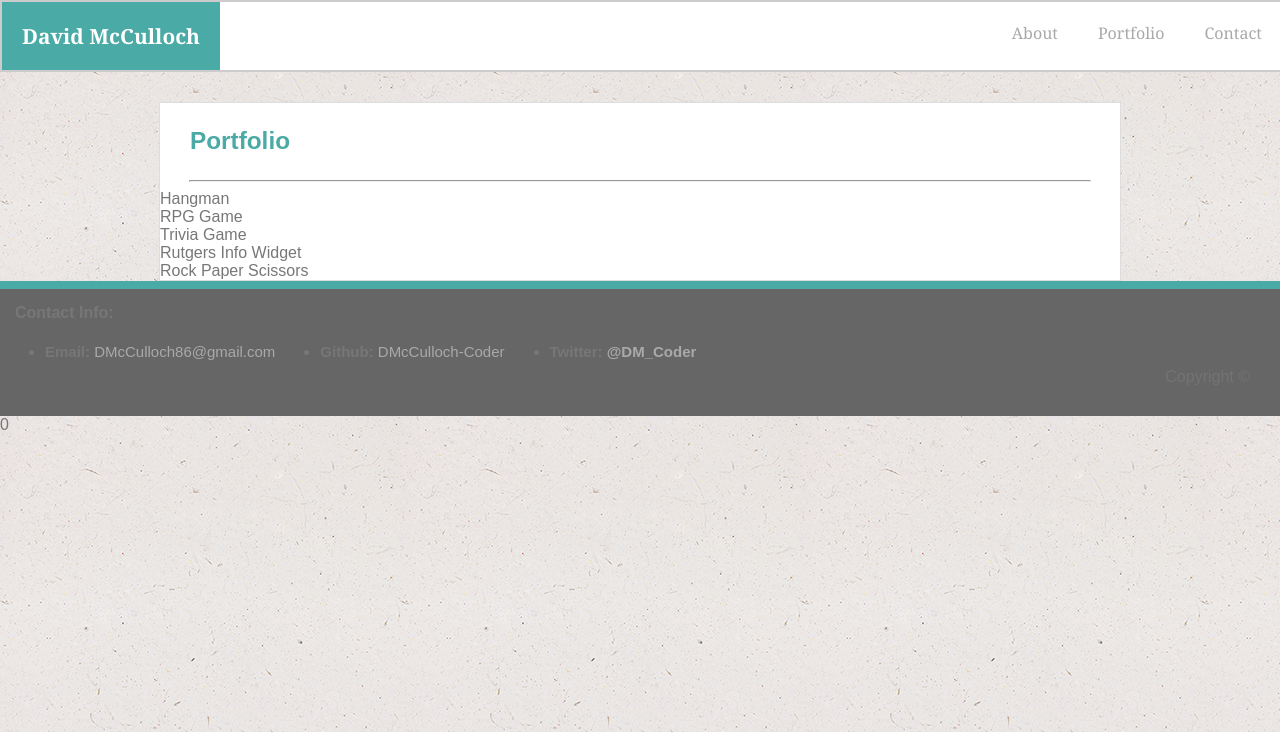
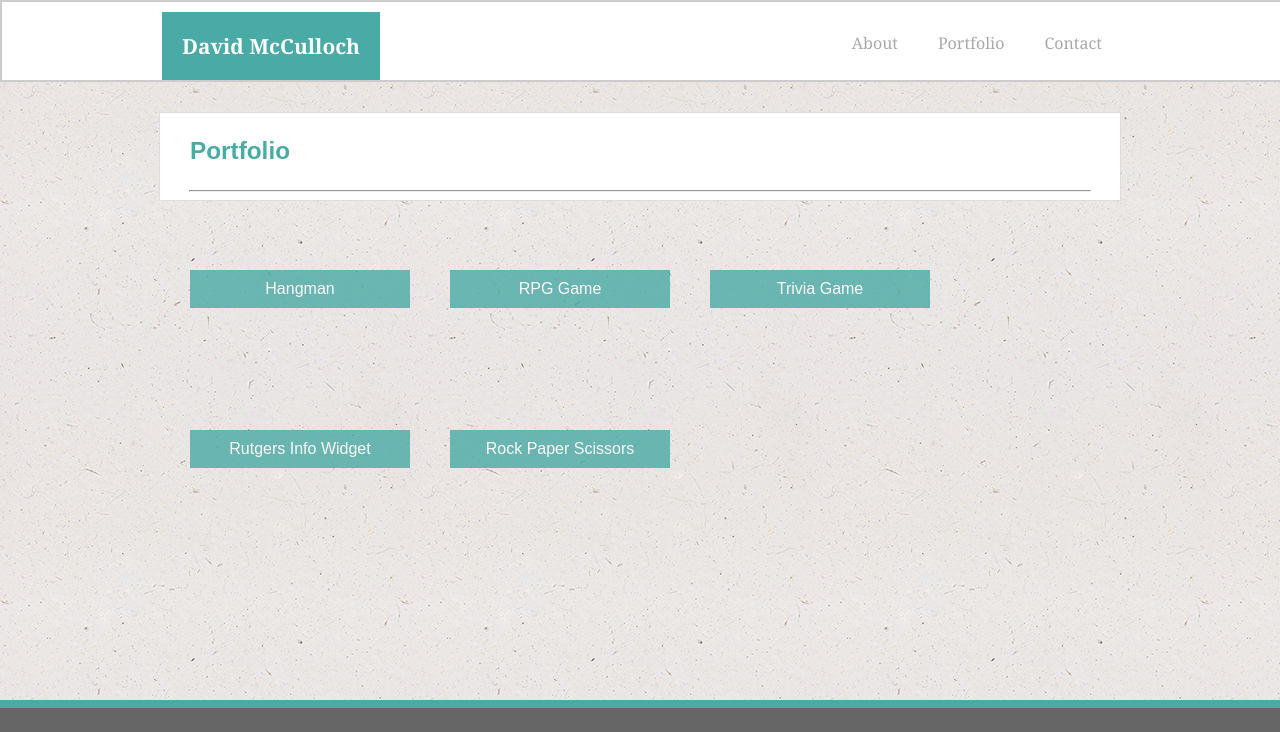
Before and after one commit to DMcCulloch-Coder/Basic-Portfolio, a plain HTML site: page portfolio.html in a window 1280 px wide. Shown: the top 732 px of the page. Drawn offline with Linux system fonts and the light colour scheme.

Commit message:
reformatted portfolio.html and contact.html to match index.html and started stylizing divs in portfolio.html

```diff
--- a/css/style.css
+++ b/css/style.css
@@ -27,8 +27,6 @@ header {
     font-family: 'Georgia', Times, 'Times New Roman', serif;
     width: 100%;
 
-
-
 }
 
 #headerWrap {
@@ -46,7 +44,6 @@ header {
     flex: 0 0 auto;
     margin-top: 30px;
 
-
 }
 
 #bodyWrap {
@@ -58,13 +55,11 @@ footer {
     background-color: #666666;
     flex-shrink: 0;
 
-
 }
 
 #footerWrap {
     width: 960px;
     margin: 0 auto;
-
 
 }
 
@@ -89,7 +84,6 @@ img {
     float: left;
     margin: 30px 30px 20px 30px;
 
-
 }
 
 .sectionName {
@@ -109,14 +103,12 @@ img {
 .bold {
     font-weight: bold;
 
-
 }
 
 .links {
     float: left;
     margin: 5px 40px 5px 5px;
     font-size: 15px;
-
 
 }
 
@@ -140,7 +132,6 @@ a:active {
 
 a:hover {
     color: lightblue;
-
 
 }
 
@@ -174,7 +165,6 @@ a:hover {
     background-color: #4aaaa5;
     margin: 20px 30px 20px 30px;
 
-
 }
 
 #submitButton {
@@ -186,7 +176,6 @@ a:hover {
 .socialLink {
     margin: 30px 0px 30px 30px;
 
-
 }
 
 hr {
@@ -194,12 +183,10 @@ hr {
     text-align: center;
     color: #777777;
 
-
 }
 
 #profilePic {
     height: 200px;
-
 
 }
 
@@ -216,5 +203,34 @@ hr {
 .text {
     margin: 30px;
 
+}
+
+.labels {
+    margin: 15px 30px;
 
 }
+
+.projectWrapper {
+    margin: 30px;
+    width: 200px;
+    height: 100px;
+    float: left;
+    background-image:
+
+
+
+}
+
+.projectDiv {
+    text-align: center;
+    position: relative;
+    top: 40px;
+    background-color: #4aaaa5;
+    opacity: 0.8;
+    color: #ffffff;
+    width: 100%;
+    padding: 10px;
+
+
+
+}
--- a/portfolio.html
+++ b/portfolio.html
@@ -9,28 +9,33 @@
 
         <link type='text/css' rel='stylesheet' href='css/style.css' />
 
-
     </head>
 
     <body>
 
         <Header id='topBar'>
-            <h1 id='myName'>David McCulloch</h1>
+
+            <div id='headerWrap'>
+
+                <h3 id='myName'>David McCulloch</h3>
 
                 <Nav>
                     <p class='navBar'><a href='contact.html'>Contact</a></p>
                 </Nav>
 
                 <Nav>
-                <p class='navBar'><a href='portfolio.html'>Portfolio</a></p>
+                    <p class='navBar' class='navRight'><a href='portfolio.html'>Portfolio</a></p>
                 </Nav>
 
                 <Nav>
-                <p class='navBar'><a href='index.html'>About</a></p>
+                    <p class='navBar' class='navRight'><a href='index.html'>About</a></p>
                 </Nav>
 
+            </div>
 
         </Header>
+
+        <div id='bodyWrap'>
 
             <Section id='container'>
 
@@ -41,42 +46,60 @@
                 <hr />
 
                 <!--Wrap the divs in anchor tags once I have the links-->
+
+                <div class='projectWrapper'>
                     <div id='hangman' class='projectDiv'>
                         <p>Hangman</p>
                     </div>
+                </div>
 
+                <div class='projectWrapper'>
                     <div id='rpgGame' class='projectDiv'>
                         <p>RPG Game</p>
                     </div>
+                </div>
 
+                <div class='projectWrapper'>
                     <div id='triviaGame' class='projectDiv'>
                         <p>Trivia Game</p>
                     </div>
+                </div>
 
+                <div class='projectWrapper'>
                     <div id='infoWidget' class='projectDiv'>
                         <p>Rutgers Info Widget</p>
                     </div>
+                </div>
 
+                <div class='projectWrapper'>
                     <div id='rps' class='projectDiv'>
                         <p>Rock Paper Scissors</p>
+                    </div>
                 </div>
 
             </Section>
 
+        </div>
+
         <footer>
 
-            <h4 id='contact'>Contact Info:</h4>
+            <div id='footerWrap'>
 
-            <ul>
-                <li class='links'><span class='bold'>Email: </span><a href='mailto:dmcculloch86@gmail.com'>DMcCulloch86@gmail.com</a></li>
-                <li class='links' class='lBorder'><span class='bold'>Github: </span><a href='https://github.com/DMcCulloch-Coder'
-                        target="_blank">DMcCulloch-Coder</a></li>
-                <li class='links' class='lBorder'><span class='bold'>Twitter: </strong><a href='https://twitter.com/DM_Coder'
-                        target="_blank">@DM_Coder</a></li>
+                <a href='https://github.com/DMcCulloch-Coder' target='_blank'>
+                    <img class='socialLink' src='images/github-white.png' alt='github link' /></a>
 
-            </ul>
+                <a href='https://twitter.com/DM_Coder' target='_blank'>
+                    <img class='socialLink' src='images/twitter-circle.png' height='32px' alt='twitter link' /></a>
+
+                <a href='mailto:DMcCulloch86@gmail.com'>
+                    <img class='socialLink' src='images/iconfinder_gmail_132837.png' alt='gmail link' height='32px' /></a>
+
+                <a href='https://www.linkedin.com/in/david-mcculloch-29a196190/' target='_blank'>
+                    <img class='socialLink' src='images/LI-In-Bug.png' alt='linkedin link' height='32px' /></a>
 
                 <p id='copyright'>Copyright ©</p>
+
+            </div>
 
         </footer>
 
@@ -85,4 +108,4 @@
     </body>
 
 
-</html>0
+</html>
```
Also changed, not shown: contact.html (+28 -15 lines), images/hangman.png (added), images/rockpaper.png (added), images/rpg2.png (added), images/trivia.png (added), 2 other files. Lines whose indentation alone changed are shown as unchanged.
